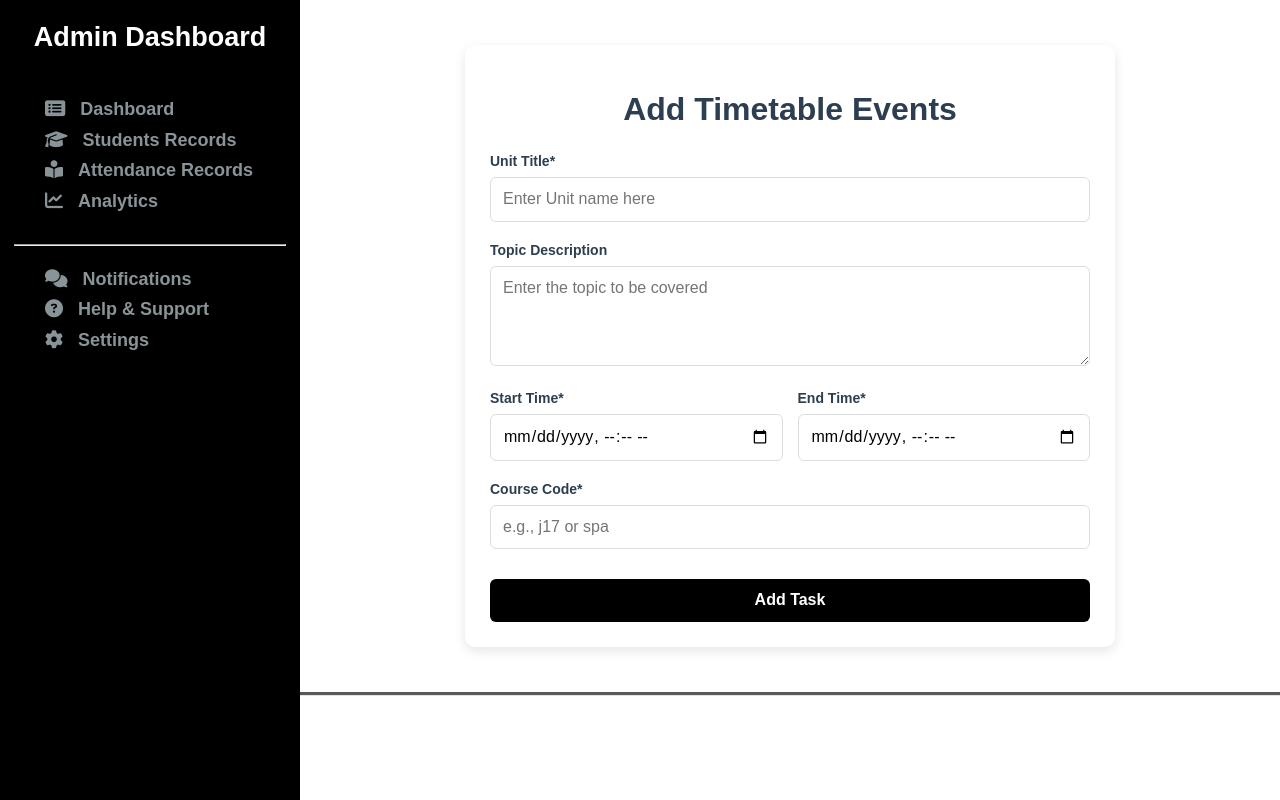
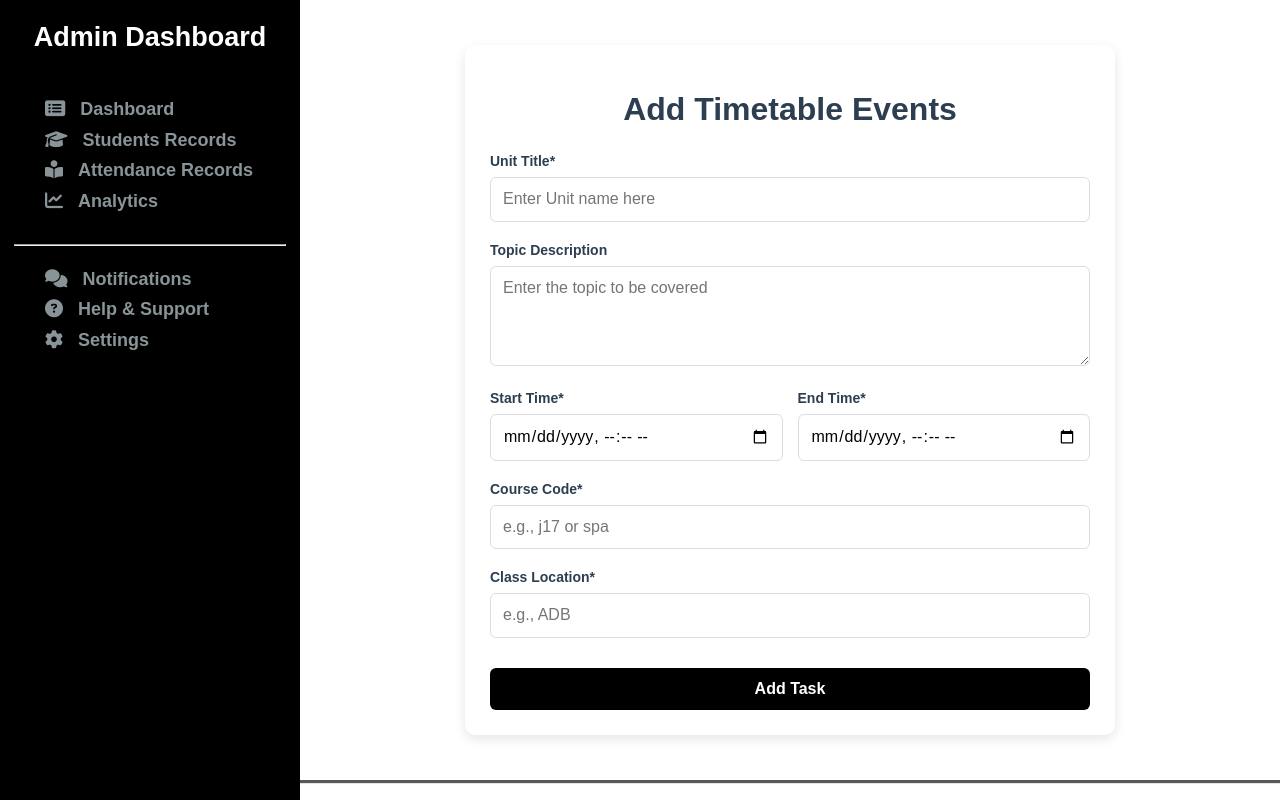
Before and after one commit to IamSila/attendance-system_with_face_recognition, a Django app: page /customAdmin/createTask/ in a window 1280 px wide. Run offline with Django 5.2, Linux system fonts and the light colour scheme.

Commit message:
attendance management updates

```diff
--- a/coreApp/views.py
+++ b/coreApp/views.py
@@ -438,6 +438,7 @@ def createTask(request):
         start_time = request.POST.get('start_time')
         end_time = request.POST.get('end_time')
         courseCode = request.POST.get('courseCode')
+        location = request.POST.get('location')
 
         try:
             new_task = Task(
@@ -445,7 +446,8 @@ def createTask(request):
                 description=description,
                 start_time=start_time,
                 end_time=end_time,
-                courseCode=courseCode
+                courseCode=courseCode,
+                location=location,
             )
             new_task.save()
             messages.success(request, "Task Added Successfully")
--- a/templates/admin/createTask.html
+++ b/templates/admin/createTask.html
@@ -47,6 +47,11 @@
                     <input type="text" id="courseCode" name="courseCode" placeholder="e.g., j17 or spa" required>
                 </div>
 
+                <div class="form-group">
+                    <label for="location">Class Location*</label>
+                    <input type="text" id="location" name="location" placeholder="e.g., ADB" required>
+                </div>
+
                 <button type="submit">Add Task</button>
             </form>
         </div>
```
Also changed, not shown: db.sqlite3, media/student_photos/Screenshot_From_2025-04-02_23-45-14.jpg (added), media/student_photos/j18-0982-2020.jpg (added), media/student_photos/test.png (added), media/temp_captured.jpg (added).
